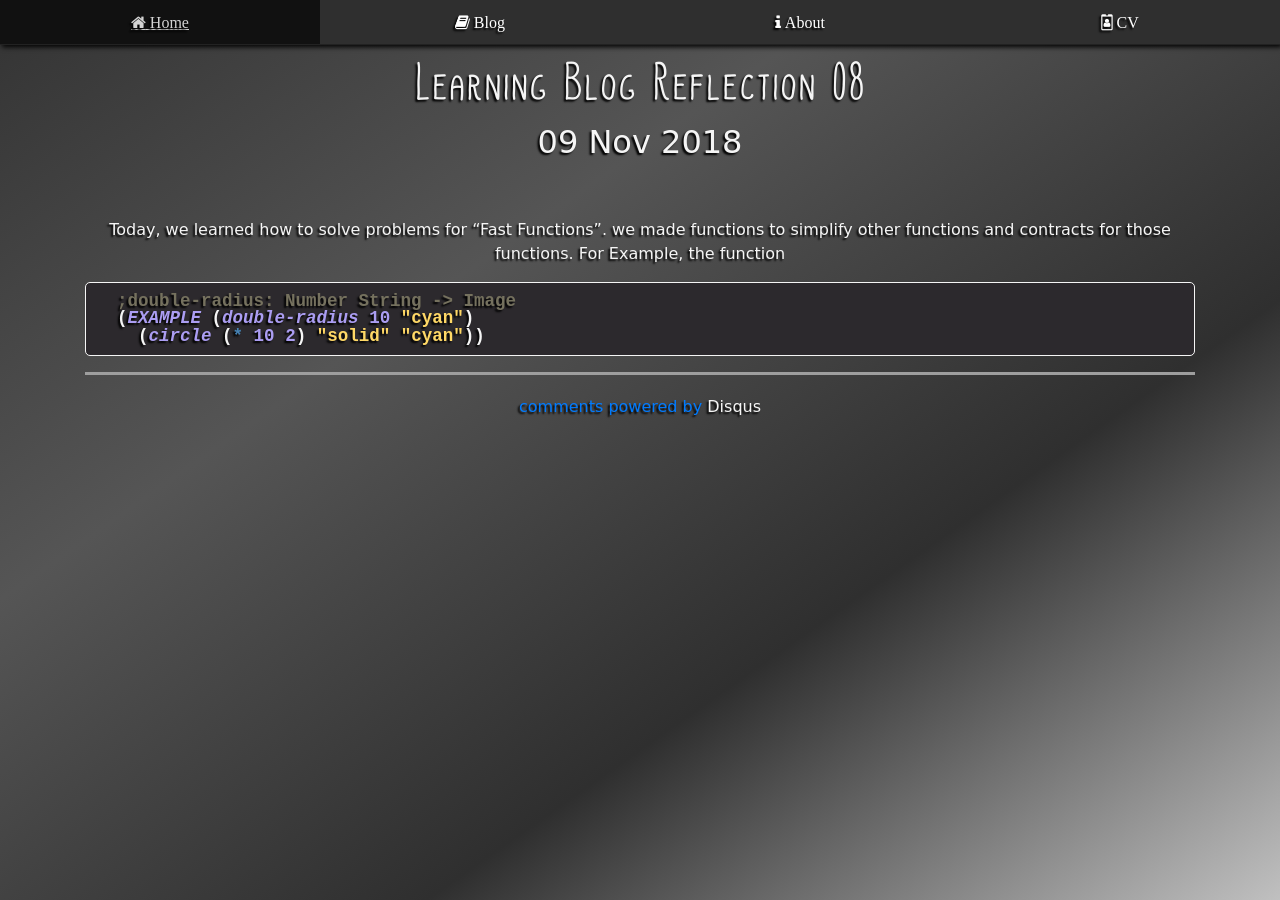
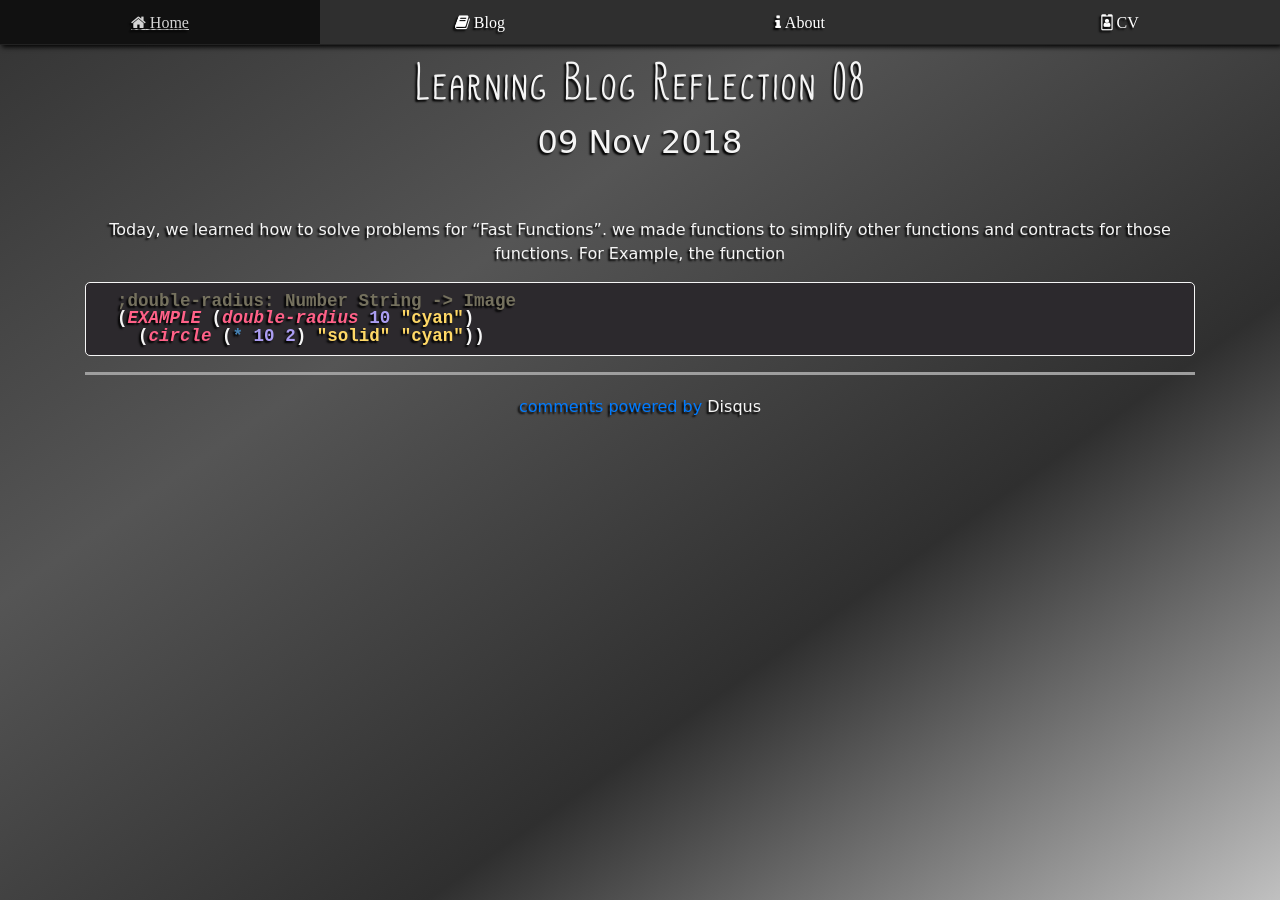
Before and after one commit to lemueldls/lemueld6200.github.io, a Jekyll site: the page built from _posts/2018-11-09-learning-blog-reflection-08.md, in a window 1280 px wide. Built offline with Jekyll 4.4.1, drawn with Linux system fonts in a browser that asks for light colours; comment, search, counter and statistics services are not loaded; grey boxes are pictures that could not be loaded.

Commit message:
Update monokai.css

```diff
--- a/css/theme/monokai.css
+++ b/css/theme/monokai.css
@@ -19,7 +19,7 @@ code { /* Code Blocks */
     color: #A6E22E;
 }
 .nf { /* Function Name */
-    color: #ab9df2;
+    color: #ff6188;
     font-style: italic;
 }
 .na { /* Identifier */
```
